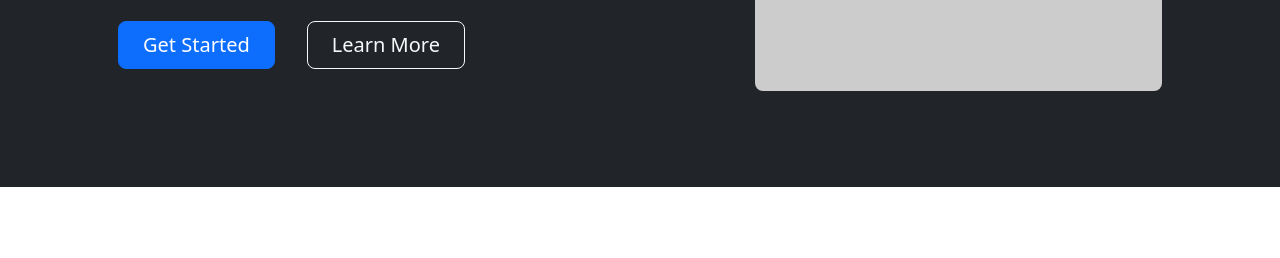
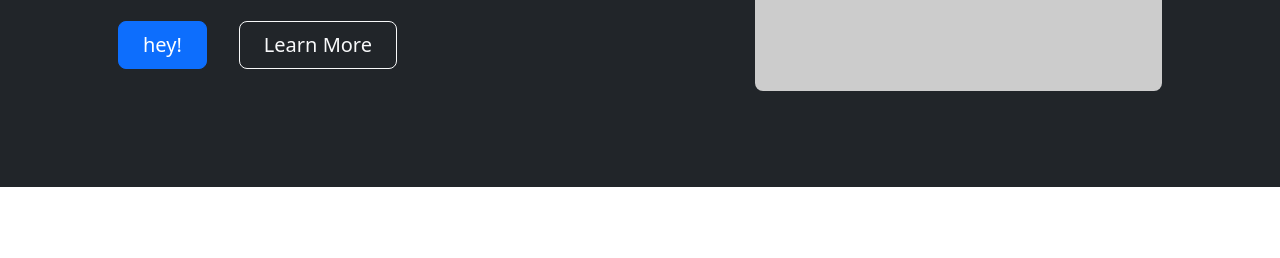
Before and after one commit to twd-2004/my-website, a plain HTML site: page index.html in a window 1280 px wide. Shown: the part 332-590 px from the top of the page. Drawn offline with nearby package versions, Linux system fonts and the light colour scheme; placeholder pictures from the web are drawn by us.

Commit message:
change button text

```diff
--- a/index.html
+++ b/index.html
@@ -54,7 +54,7 @@
                                 <h1 class="display-5 fw-bolder text-white mb-2">Hello Git!</h1>
                                 <p class="lead fw-normal text-white-50 mb-4">Quickly design and customize responsive mobile-first sites with Bootstrap, the world’s most popular front-end open source toolkit!</p>
                                 <div class="d-grid gap-3 d-sm-flex justify-content-sm-center justify-content-xl-start">
-                                    <a class="btn btn-primary btn-lg px-4 me-sm-3" href="#features">Get Started</a>
+                                    <a class="btn btn-primary btn-lg px-4 me-sm-3" href="#features">hey!</a>
                                     <a class="btn btn-outline-light btn-lg px-4" href="#!">Learn More</a>
                                 </div>
                             </div>
```
Also changed, not shown: assets/cat01.png (added), assets/cat02.jpg (added), assets/cawa01.jpg (added), assets/cawa02.jpg (added), assets/cawa03.jpg (added).
